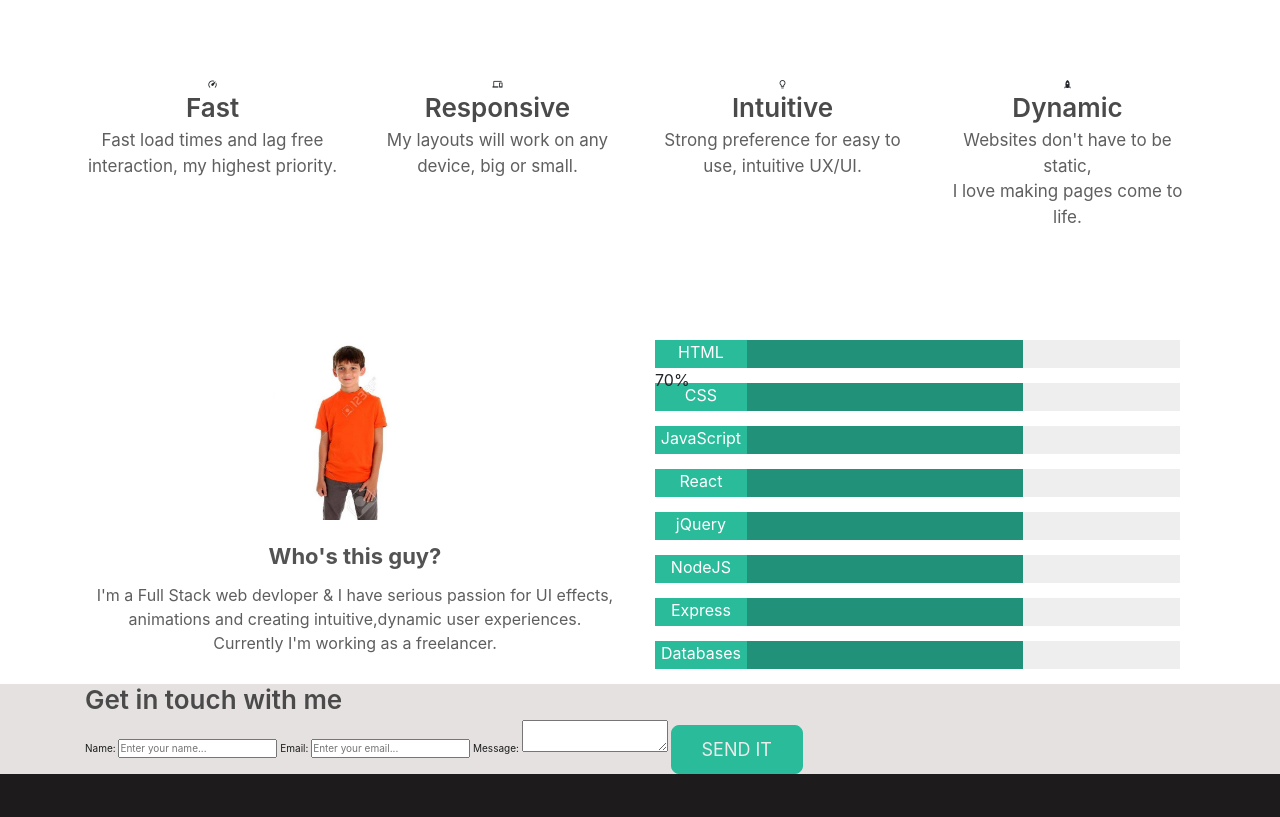
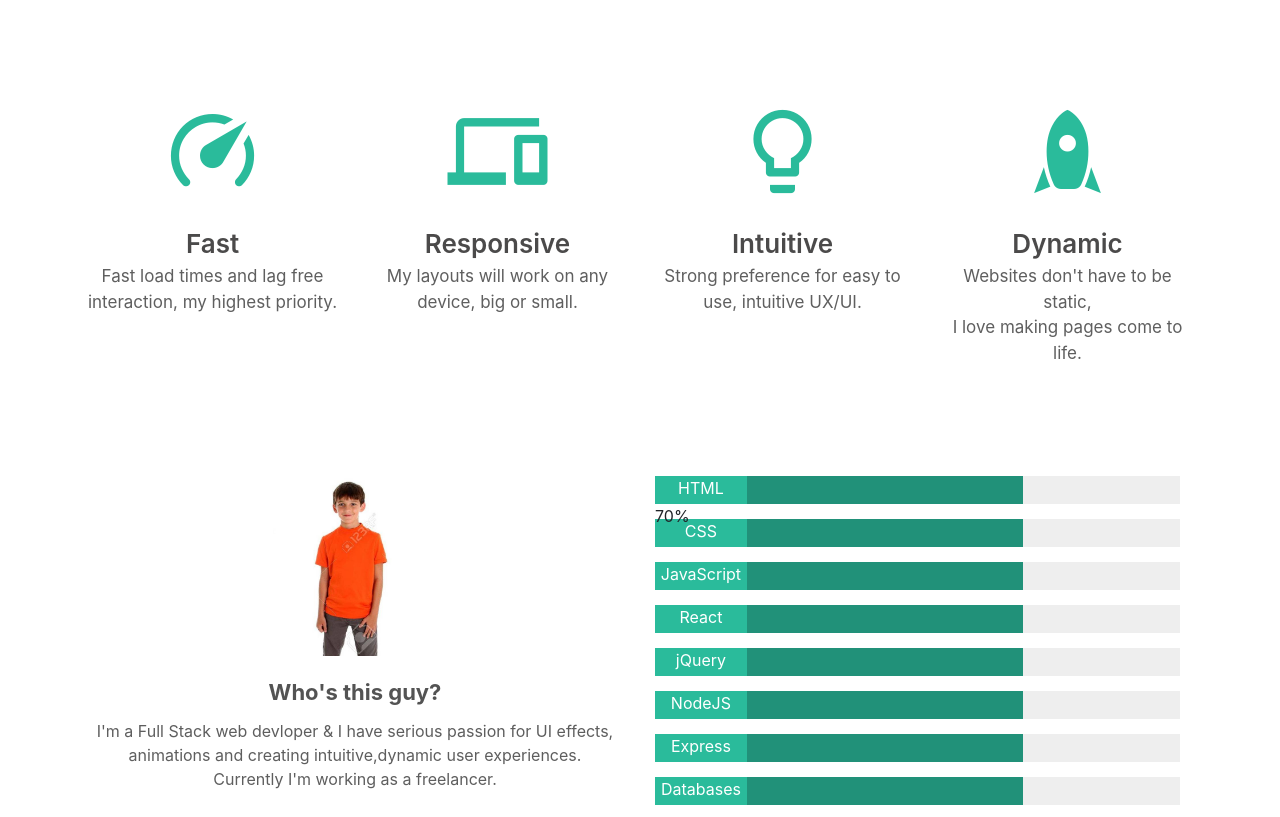
Before and after one commit to pritam3010/pritam3010.github.io, a plain HTML site: page index.html in a window 1280 px wide. Shown: the part 961-1778 px from the top of the page. Drawn offline with nearby package versions, Linux system fonts and the light colour scheme.

Commit message:
Initail commit

```diff
--- a/style.css
+++ b/style.css
@@ -160,6 +160,12 @@ header{
     color: rgb(95, 95, 95);
     font-size: 1.7rem;
 }
+.about-text i{
+    color: #2abb9b;
+    font-size: 10rem;
+    padding-bottom: 1rem;
+    height: 140px;
+}
 .about-content{
     margin-top: 10rem;
 }
```
